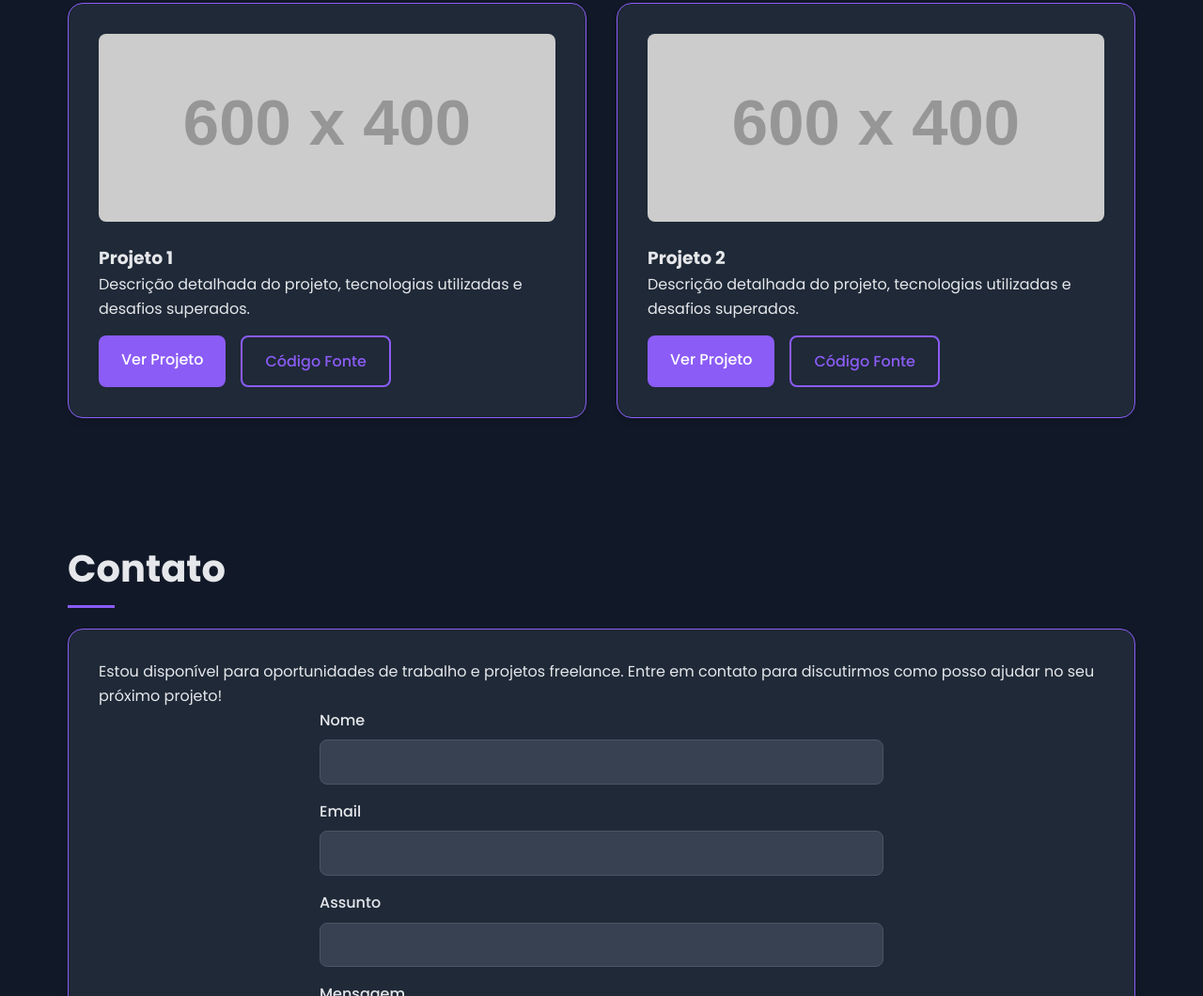
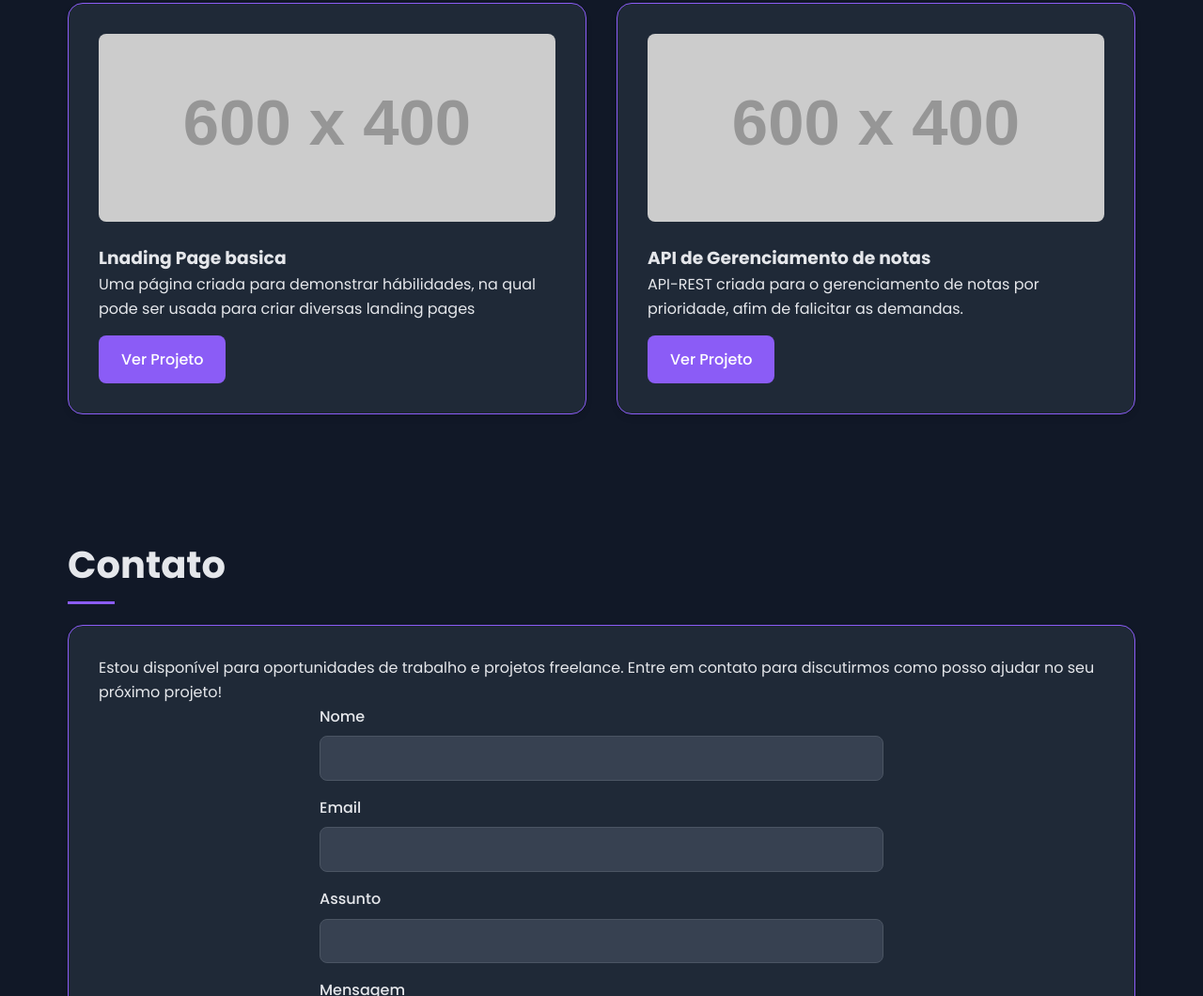
Before and after one commit to Allisonfreittass/allisonfreittass.github.io, a plain HTML site: page index.html in a window 1280 px wide. Shown: the part 1652-2712 px from the top of the page at 94% size. Drawn offline with Linux system fonts and the light colour scheme; placeholder pictures from the web are drawn by us.

Commit message:
new feat

```diff
--- a/index.html
+++ b/index.html
@@ -114,20 +114,18 @@
                 <div class="projects-grid">
                     <div class="card project-card">
                         <img src="https://via.placeholder.com/600x400" alt="Projeto 1" class="project-image">
-                        <h3>Projeto 1</h3>
-                        <p>Descrição detalhada do projeto, tecnologias utilizadas e desafios superados.</p>
+                        <h3>Lnading Page basica</h3>
+                        <p>Uma página criada para demonstrar hábilidades, na qual pode ser usada para criar diversas landing pages</p>
                         <div class="project-links">
-                            <a href="#" class="btn btn-primary">Ver Projeto</a>
-                            <a href="#" class="btn btn-outline">Código Fonte</a>
+                            <a href="https://github.com/Allisonfreittass/UniHits" class="btn btn-primary">Ver Projeto</a>
                         </div>
                     </div>
                     <div class="card project-card">
                         <img src="https://via.placeholder.com/600x400" alt="Projeto 2" class="project-image">
-                        <h3>Projeto 2</h3>
-                        <p>Descrição detalhada do projeto, tecnologias utilizadas e desafios superados.</p>
+                        <h3>API de Gerenciamento de notas</h3>
+                        <p>API-REST criada para o gerenciamento de notas por prioridade, afim de falicitar as demandas.</p>
                         <div class="project-links">
-                            <a href="#" class="btn btn-primary">Ver Projeto</a>
-                            <a href="#" class="btn btn-outline">Código Fonte</a>
+                            <a href="https://github.com/Allisonfreittass/DaysNoteApi" class="btn btn-primary">Ver Projeto</a>
                         </div>
                     </div>
                 </div>
```
